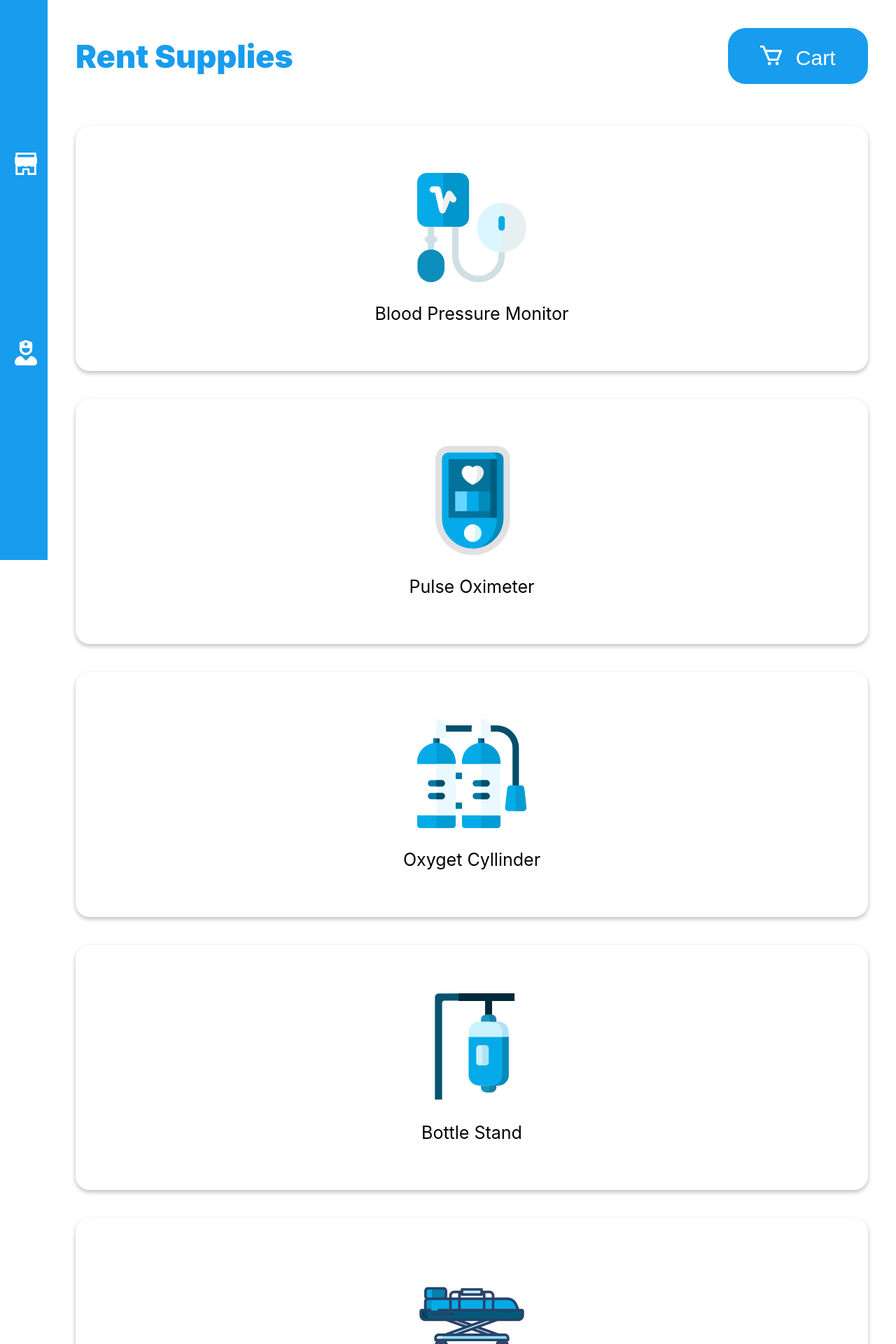
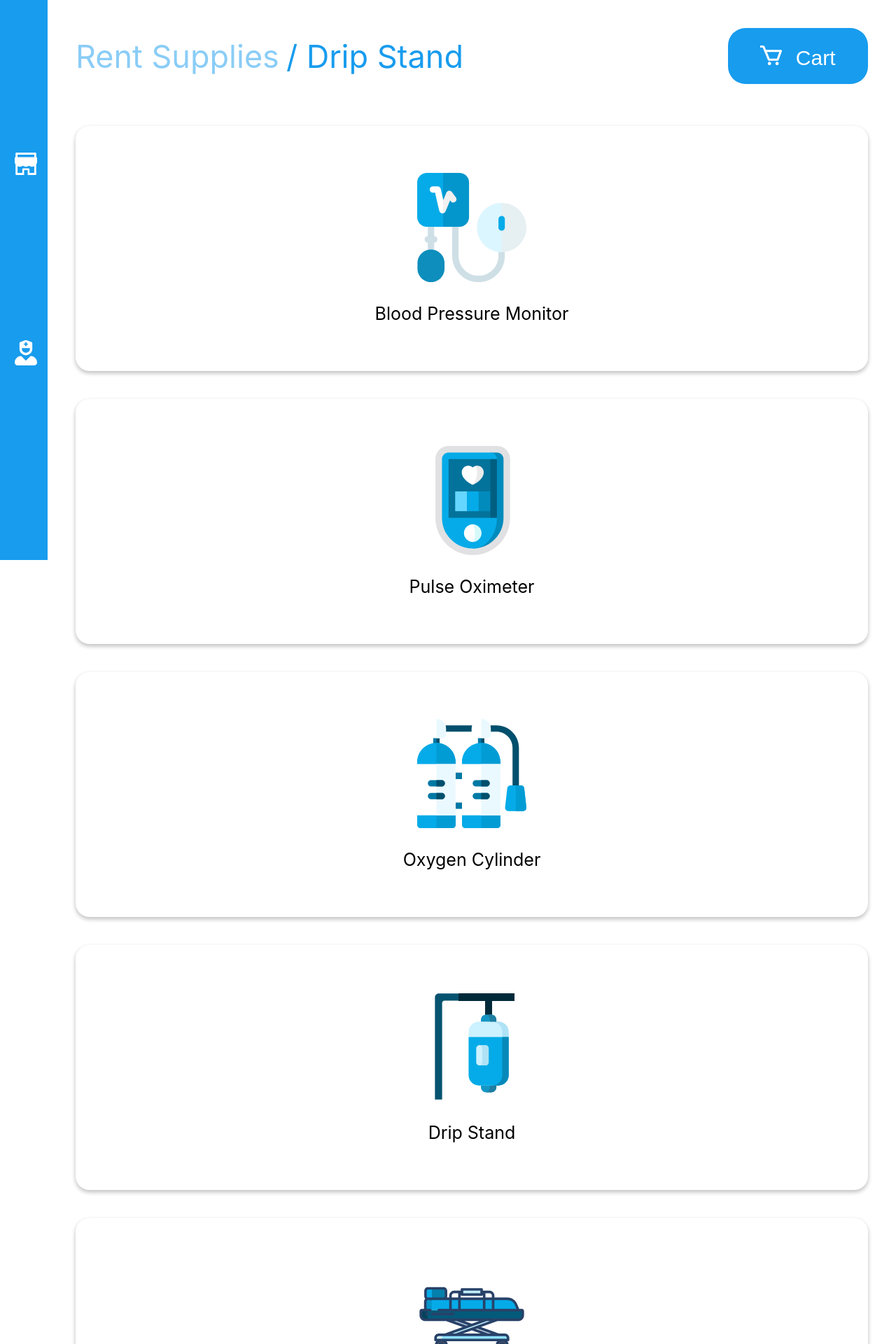
Before and after one commit to akshatvg/Medicist, a React (Create React App) app: page /allProducts in a window 1280 px wide. Shown: the top 1920 px of the page at 70% size. Built offline with nearby package versions, Linux system fonts and the light colour scheme.

Commit message:
more work

```diff
--- a/src/components/productCategories.jsx
+++ b/src/components/productCategories.jsx
@@ -18,11 +18,11 @@ function productCategories() {
 			image: oximeter,
 		},
 		{
-			name: "Oxyget Cyllinder",
+			name: "Oxygen Cylinder",
 			image: cylinder,
 		},
 		{
-			name: "Bottle Stand",
+			name: "Drip Stand",
 			image: drip,
 		},
 		{
--- a/src/nav.module.css
+++ b/src/nav.module.css
@@ -42,7 +42,7 @@
   font-size: 45px;
   /* font-weight: 900; */
   color:  rgb(24, 156, 238);
-  opacity: 0.22;
+  opacity: 0.50;
 }
 .subHeading{
   font-size: 45px;
--- a/src/pages/AllProducts.jsx
+++ b/src/pages/AllProducts.jsx
@@ -8,9 +8,9 @@ import ProductCategories from '../components/productCategories'
 
 
 function AllProducts() {
-    const [page,setPage] = useState(0)
+    const [page,setPage] = useState(4)
     const [rent,setRent] = useState(true)
-    const headings = [""," / Blood Pressure Monitor"," / Pulse Oximeter"," / Oxygen Cylinder"," /  Bottle Stand"," / Strecher"," / Walker"]
+    const headings = [""," / Blood Pressure Monitor"," / Pulse Oximeter"," / Oxygen Cylinder"," /  Drip Stand"," / Strecher"," / Walker"]
     return (
         <div className={classes.mainContainer}>
             <div className={classes.nav}>
```
